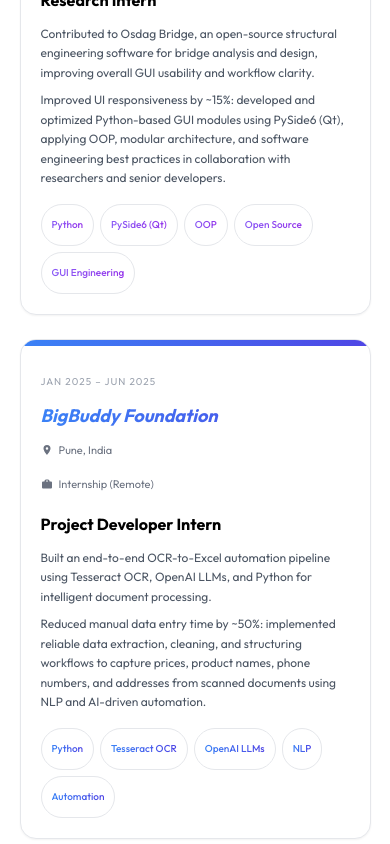
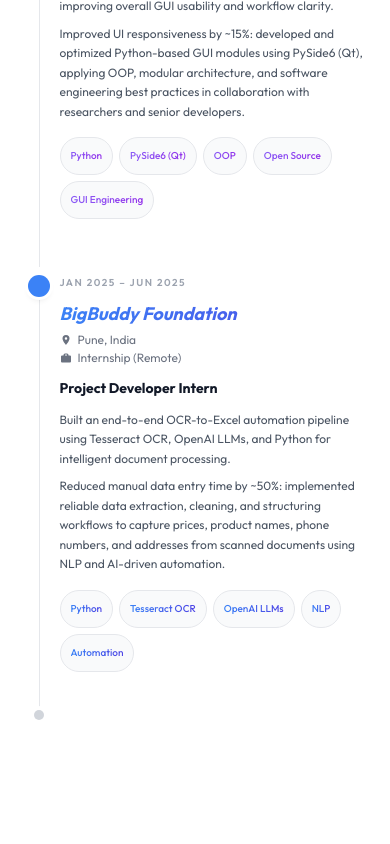
Before and after one commit to AdityaWagh06/Aditya.Wagh-Portfolio, a React (Vite) app: page / in a window 390 px wide. Shown: the part 2700-3544 px from the top of the page. Built offline with nearby package versions, Linux system fonts and the light colour scheme; a web font is replaced by a local one.

Commit message:
fix: mobile experience scroll-in timeline, light-theme flip card back face

```diff
--- a/src/components/Experience.jsx
+++ b/src/components/Experience.jsx
@@ -12,6 +12,63 @@ const Briefcase = () => (
         <path d="M20 7h-3V6a3 3 0 0 0-3-3h-4a3 3 0 0 0-3 3v1H4a2 2 0 0 0-2 2v10a2 2 0 0 0 2 2h16a2 2 0 0 0 2-2V9a2 2 0 0 0-2-2ZM10 6a1 1 0 0 1 1-1h2a1 1 0 0 1 1 1v1h-4V6Z"/>
     </svg>
 )
+
+// ── mobile entry: scroll-triggered fade-in, no card border ─────────────────
+function MobileEntry({ item }) {
+    const ref     = useRef(null)
+    const [vis, setVis] = useState(false)
+    useEffect(() => {
+        const obs = new IntersectionObserver(
+            ([e]) => { if (e.isIntersecting) setVis(true) },
+            { threshold: 0.18 }
+        )
+        if (ref.current) obs.observe(ref.current)
+        return () => obs.disconnect()
+    }, [])
+    return (
+        <div
+            ref={ref}
+            className={`relative pl-8 pb-12 transition-all duration-700 ease-out
+                        ${vis ? 'opacity-100 translate-y-0' : 'opacity-0 translate-y-8'}`}
+        >
+            {/* spine line */}
+            <div className="absolute left-[11px] top-3 bottom-0 w-px bg-gray-200 dark:bg-white/10" />
+            {/* colored dot */}
+            <div className={`absolute left-0 top-2 w-[22px] h-[22px] rounded-full ${item.dot}
+                            ring-[3px] ring-white dark:ring-[#111] shadow-md z-10`} />
+            {/* content — no card box */}
+            <p className="text-[10px] font-semibold uppercase tracking-[0.15em] text-gray-400 dark:text-gray-500 mb-1">
+                {item.period}
+            </p>
+            <h3 className={`text-lg font-bold italic leading-tight bg-gradient-to-r ${item.color} bg-clip-text text-transparent`}>
+                {item.company}
+            </h3>
+            {item.location && (
+                <div className="flex items-center gap-1.5 mt-1.5 text-xs text-gray-500 dark:text-gray-500">
+                    <MapPin /> {item.location}
+                </div>
+            )}
+            {item.type && (
+                <div className="flex items-center gap-1.5 mt-0.5 text-xs text-gray-500 dark:text-gray-500">
+                    <Briefcase /> {item.type}
+                </div>
+            )}
+            <h4 className="text-sm font-bold dark:text-white text-gray-900 mt-3 mb-3">{item.role}</h4>
+            <div className="space-y-2">
+                {item.points.map((pt, j) => (
+                    <p key={j} className="text-xs text-gray-600 dark:text-gray-400 leading-relaxed">{pt}</p>
+                ))}
+            </div>
+            <div className="flex flex-wrap gap-1.5 mt-4">
+                {item.tags.map(t => (
+                    <span key={t} className="px-2.5 py-0.5 rounded-full text-[10px] font-medium border border-gray-200 dark:border-white/10 bg-gray-50 dark:bg-white/5">
+                        <span className={`bg-gradient-to-r ${item.color} bg-clip-text text-transparent`}>{t}</span>
+                    </span>
+                ))}
+            </div>
+        </div>
+    )
+}
 
 // ── scroll-driven animated timeline ─────────────────────────────────────────
 export default function Experience() {
@@ -149,56 +206,13 @@ export default function Experience() {
                 />
             </div>
 
-            {/* ══ MOBILE — stacked cards (no spine) ═════════════════════════ */}
-            <div className="sm:hidden flex flex-col gap-6">
+            {/* ══ MOBILE — borderless left-spine scroll-animated entries ═══════ */}
+            <div className="sm:hidden relative ml-2 mt-2">
                 {EXPERIENCE.map((item, i) => (
-                    <div
-                        key={i}
-                        className="rounded-2xl border border-gray-200 dark:border-white/10
-                                   bg-white dark:bg-[#0d0d0d] shadow-sm overflow-hidden"
-                    >
-                        <div className={`h-1.5 w-full bg-gradient-to-r ${item.color}`} />
-                        <div className="p-5">
-                            <p className="text-[10px] uppercase tracking-widest text-gray-400 mb-1">
-                                {item.period}
-                            </p>
-                            <h3 className={`text-lg font-bold italic bg-gradient-to-r ${item.color} bg-clip-text text-transparent`}>
-                                {item.company}
-                            </h3>
-                            {item.location && (
-                                <div className="flex items-center gap-1.5 mt-1 text-[11px] text-gray-500">
-                                    <MapPin /> {item.location}
-                                </div>
-                            )}
-                            {item.type && (
-                                <div className="flex items-center gap-1.5 mt-0.5 mb-3 text-[11px] text-gray-500">
-                                    <Briefcase /> {item.type}
-                                </div>
-                            )}
-                            <h4 className="text-base font-bold dark:text-white mt-3 mb-3">{item.role}</h4>
-                            <div className="space-y-2">
-                                {item.points.map((pt, j) => (
-                                    <p key={j} className="text-xs text-gray-600 dark:text-gray-400 leading-relaxed">
-                                        {pt}
-                                    </p>
-                                ))}
-                            </div>
-                            <div className="flex flex-wrap gap-1.5 mt-4">
-                                {item.tags.map(t => (
-                                    <span
-                                        key={t}
-                                        className="px-2.5 py-1 rounded-full text-[10px] font-medium
-                                                   border border-gray-200 dark:border-white/10"
-                                    >
-                                        <span className={`bg-gradient-to-r ${item.color} bg-clip-text text-transparent`}>
-                                            {t}
-                                        </span>
-                                    </span>
-                                ))}
-                            </div>
-                        </div>
-                    </div>
+                    <MobileEntry key={i} item={item} />
                 ))}
+                {/* end-cap dot */}
+                <div className="absolute left-[11px] bottom-0 w-2.5 h-2.5 rounded-full bg-gray-300 dark:bg-white/20 ring-4 ring-white dark:ring-[#111] -translate-x-1/2" />
             </div>
         </section>
     )
--- a/src/components/Work.jsx
+++ b/src/components/Work.jsx
@@ -64,7 +64,9 @@ export default function Work() {
 
                             {/* Back face */}
                             <div
-                                className="absolute inset-0 rounded-lg bg-gradient-to-br from-purple-600 to-indigo-700 dark:from-purple-900 dark:to-indigo-900 p-5 flex flex-col justify-between"
+                                className="absolute inset-0 rounded-lg p-5 flex flex-col justify-between
+                                           bg-white border border-gray-200
+                                           dark:bg-gradient-to-br dark:from-[#1e1b4b] dark:to-[#312e81] dark:border-0"
                                 style={{
                                     backfaceVisibility: 'hidden',
                                     WebkitBackfaceVisibility: 'hidden',
@@ -72,13 +74,13 @@ export default function Work() {
                                 }}
                             >
                                 <div>
-                                    <h3 className="text-white font-bold text-sm sm:text-base mb-3 leading-snug">{item.name}</h3>
-                                    <p className="text-purple-100 text-xs sm:text-sm leading-relaxed line-clamp-5">{item.detailedDescription}</p>
+                                    <h3 className="font-bold text-sm sm:text-base mb-3 leading-snug text-gray-900 dark:text-white">{item.name}</h3>
+                                    <p className="text-gray-600 dark:text-purple-100 text-xs sm:text-sm leading-relaxed line-clamp-5">{item.detailedDescription}</p>
                                 </div>
                                 <div className="flex items-center justify-between gap-2 mt-3">
                                     <div className="flex flex-wrap gap-1">
                                         {item.tech?.slice(0, 3).map(t => (
-                                            <span key={t} className="text-[10px] bg-white/20 text-white px-2 py-0.5 rounded-full">{t}</span>
+                                            <span key={t} className="text-[10px] bg-gray-100 dark:bg-white/20 text-gray-700 dark:text-white px-2 py-0.5 rounded-full">{t}</span>
                                         ))}
                                     </div>
                                     <a
@@ -86,7 +88,7 @@ export default function Work() {
                                         target="_blank"
                                         rel="noopener noreferrer"
                                         onClick={e => e.stopPropagation()}
-                                        className="shrink-0 text-xs text-white/80 hover:text-white underline underline-offset-2"
+                                        className="shrink-0 text-xs text-gray-500 dark:text-white/80 hover:text-gray-900 dark:hover:text-white underline underline-offset-2"
                                     >
                                         GitHub →
                                     </a>
```
